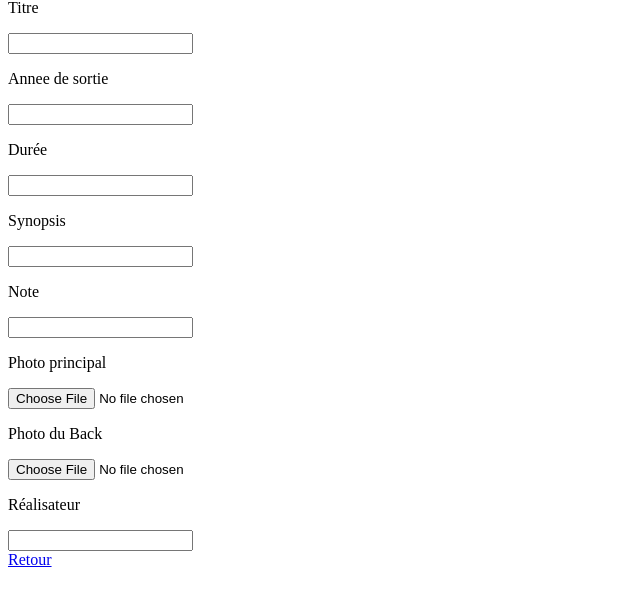
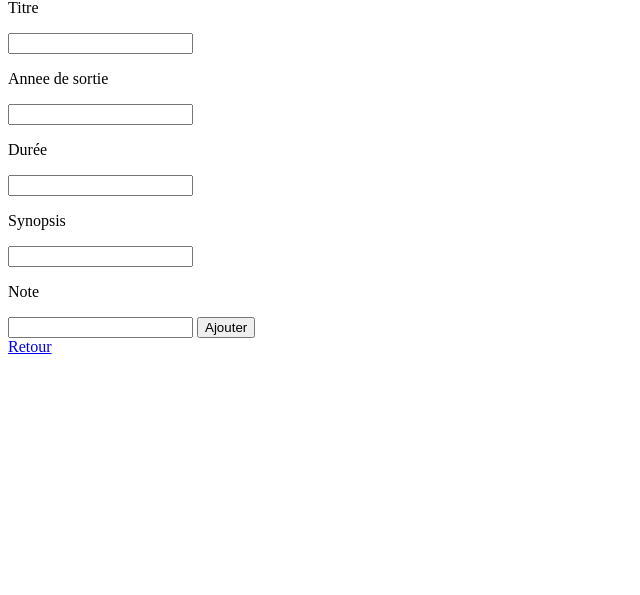
Before and after one commit to sudoC7/CINEMA, a PHP site: template Projet/view/film/ajoutFilm.php in a window 1280 px wide. Shown: the part 205-800 px from the top of the page, without its empty margins (0-640 px from the left). Run offline with PHP 8.4, Linux system fonts and the light colour scheme; the template is opened without the code that fills it, so the values that code supplies are empty.

Commit message:
completed form

```diff
--- a/Projet/view/film/ajoutFilm.php
+++ b/Projet/view/film/ajoutFilm.php
@@ -8,37 +8,37 @@
     <!--     id_film, titre, anneeSortie, duree, resumeFilm, noteFilm, afficheFilm, afficheBack, id_realisateur    -->
     <form action="index.php?action=ajoutFilm" method="post" enctype="multipart/form-data">
 
-        <!--Titre -->
-            <p>Titre</p>
-            <input type="text">
 
+            <!--Titre -->
+                <p>Titre</p>
+                <input type="text" name="titre">
 
             <!-- anneeSortie -->
                 <p>Annee de sortie</p>
-                <input type="text" name="titre">
+                <input type="number" name="anneeSortie">
 
-            <!--duree(min) -->
+            <!-- duree(min) -->
                 <p>Durée</p>
-                <input type="number" name="">
+                <input type="number" name="duree">
 
-            <!--synopsis(resumeFilm) -->
+            <!-- synopsis(resumeFilm) -->
                 <p>Synopsis</p>
                 <input type="text" name="resumeFilm">
 
-            <!--noteFilm -->
+            <!-- noteFilm -->
                 <p>Note</p>
                 <input type="number" name="noteFilm">
 
-            <!--afficheFilm et afficheBack -->
+            <!-- afficheFilm et afficheBack
                 <p>Photo principal</p>
                 <input type="file" name="afficheFilm">
                 <p>Photo du Back</p>
-                <input type="file" name="afficheBack">
+                <input type="file" name="afficheBack">-->
 
-            <!-- id_realisateur (choix de réalisateur)  Faire un foreach qui la lister tous les réalisateur et pouvoir choisir le réalisateur-->
-                <p>Réalisateur</p>
+            <!-- id_realisateur (choix de réalisateur)  Faire un foreach qui la lister tous les réalisateur et pouvoir choisir le réalisateur -->
 
-                <input type="text">
+            <!-- Boutton pour ajouter -->
+                <input type="submit" name="submit" value="Ajouter">
 
     </form>
 
```
